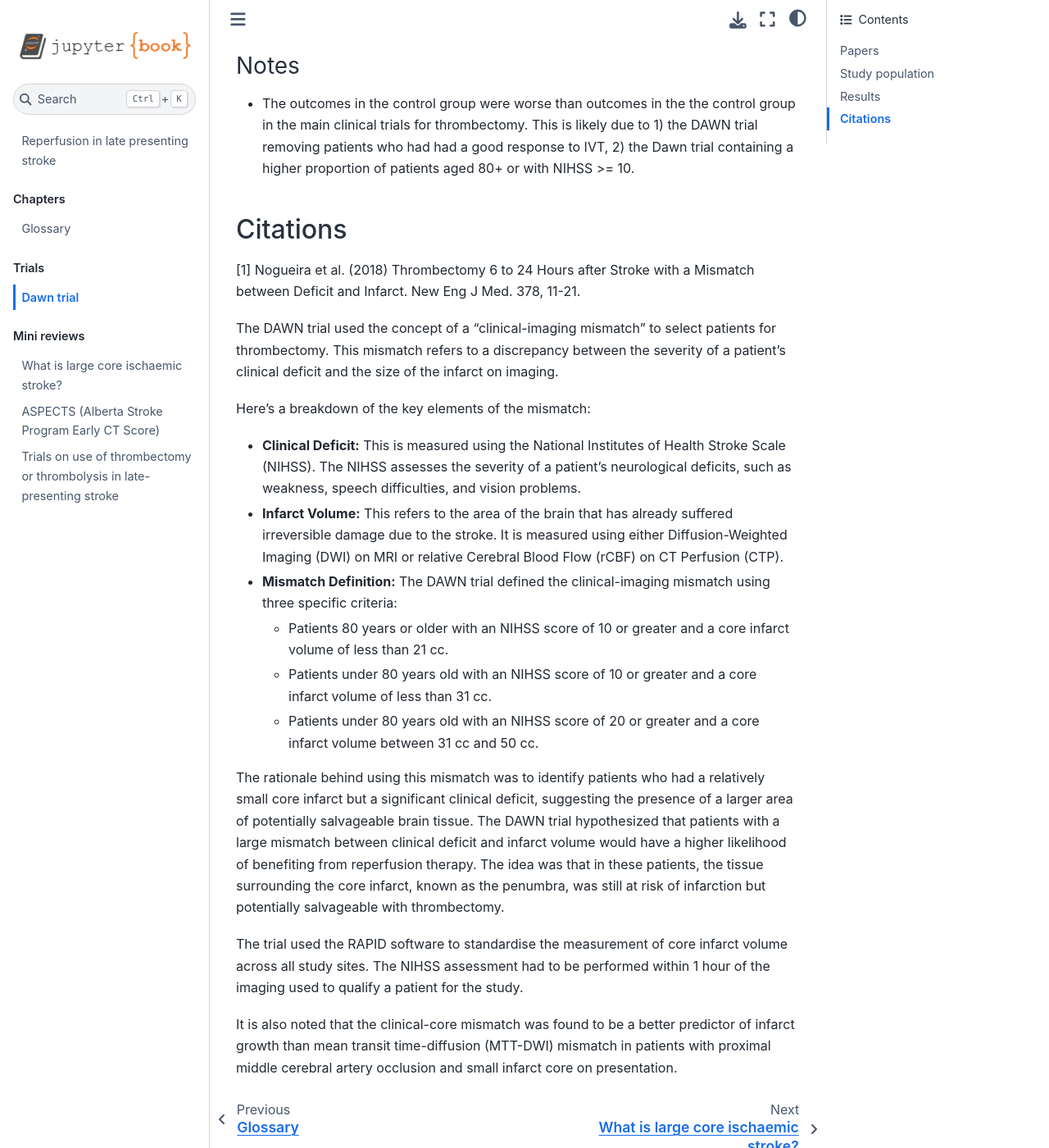
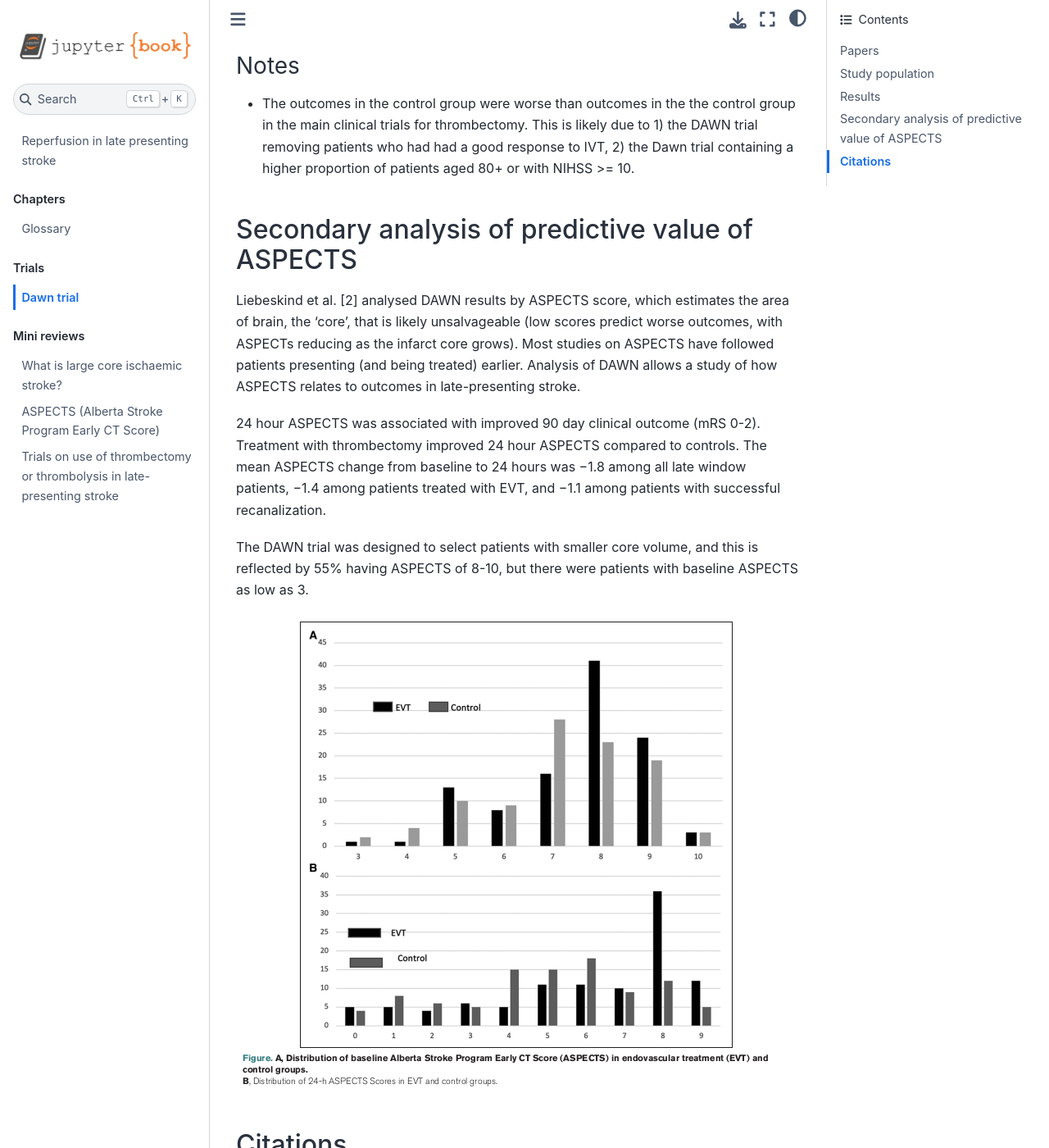
Before and after one commit to samuel-book/late_reperfusion_lit, a Jupyter Book: the page built from trials/dawn.md, in a window 1280 px wide and 1400 px high, scrolled down 7116 px. Shown: the whole window at 82% size. Built offline with Jupyter Book 1.0.4 settings and Sphinx 7.4.7 and the Sphinx Book theme 1.1.4, drawn with Linux system fonts in a browser that asks for light colours; some of the changed text lies outside the part shown.

Commit message:
Add ASPECTS

```diff
--- a/trials/dawn.md
+++ b/trials/dawn.md
@@ -80,29 +80,19 @@ Additional results on independent living mRS 0-2
 
 * The outcomes in the control group were worse than outcomes in the the control group in the main clinical trials for thrombectomy. This is likely due to 1) the DAWN trial removing patients who had had a good response to IVT, 2) the Dawn trial containing a higher proportion of patients aged 80+ or with NIHSS >= 10.
 
+## Secondary analysis of predictive value of ASPECTS
+
+Liebeskind et al. [2] analysed DAWN results by ASPECTS score, which estimates the area of brain, the 'core', that is likely unsalvageable (low scores predict worse outcomes, with ASPECTs reducing as the infarct core grows). Most studies on ASPECTS have followed patients presenting (and being treated) earlier. Analysis of DAWN allows a study of how ASPECTS relates to outcomes in late-presenting stroke.
+
+24 hour ASPECTS was associated with improved 90 day clinical outcome (mRS 0-2). Treatment with thrombectomy improved 24 hour ASPECTS compared to controls. The mean ASPECTS change from baseline to 24 hours was −1.8 among all late window patients, −1.4 among patients treated with EVT, and −1.1 among patients with successful recanalization.
+
+The DAWN trial was designed to select patients with smaller core volume, and this is reflected by 55% having ASPECTS of 8-10, but there were patients with baseline ASPECTS as low as 3.
+
+![](images/dawn_06.png)
+
 ## Citations
 
 [1] Nogueira et al. (2018) Thrombectomy 6 to 24 Hours after Stroke with a Mismatch
-between Deficit and Infarct. New Eng J Med. 378, 11-21.
+between Deficit and Infarct. New Eng J Med. 378:11-21.
 
-The DAWN trial used the concept of a "clinical-imaging mismatch" to select patients for thrombectomy. This mismatch refers to a discrepancy between the severity of a patient's clinical deficit and the size of the infarct on imaging.
-
-Here's a breakdown of the key elements of the mismatch:
-
-* **Clinical Deficit:** This is measured using the National Institutes of Health Stroke Scale (NIHSS). The NIHSS assesses the severity of a patient's neurological deficits, such as weakness, speech difficulties, and vision problems.
-
-* **Infarct Volume:** This refers to the area of the brain that has already suffered irreversible damage due to the stroke. It is measured using either Diffusion-Weighted Imaging (DWI) on MRI or relative Cerebral Blood Flow (rCBF) on CT Perfusion (CTP).
-
-* **Mismatch Definition:** The DAWN trial defined the clinical-imaging mismatch using three specific criteria:
-
-  * Patients 80 years or older with an NIHSS score of 10 or greater and a core infarct volume of less than 21 cc.
-
-  * Patients under 80 years old with an NIHSS score of 10 or greater and a core infarct volume of less than 31 cc.
-
-  * Patients under 80 years old with an NIHSS score of 20 or greater and a core infarct volume between 31 cc and 50 cc.
-
-The rationale behind using this mismatch was to identify patients who had a relatively small core infarct but a significant clinical deficit, suggesting the presence of a larger area of potentially salvageable brain tissue. The DAWN trial hypothesized that patients with a large mismatch between clinical deficit and infarct volume would have a higher likelihood of benefiting from reperfusion therapy. The idea was that in these patients, the tissue surrounding the core infarct, known as the penumbra, was still at risk of infarction but potentially salvageable with thrombectomy.
-
-The trial used the RAPID software to standardise the measurement of core infarct volume across all study sites. The NIHSS assessment had to be performed within 1 hour of the imaging used to qualify a patient for the study.
-
-It is also noted that the clinical-core mismatch was found to be a better predictor of infarct growth than mean transit time-diffusion (MTT-DWI) mismatch in patients with proximal middle cerebral artery occlusion and small infarct core on presentation.
+[2] Liebeskind et al. (2021) Serial ASPECTS in the DAWN Trial. Infarct Evolution and Clinical Impact. Stroke 52:3318–3324.
```
Also changed, not shown: glossary.md (+3 -1 lines), trials/images/dawn_06.png (added).
